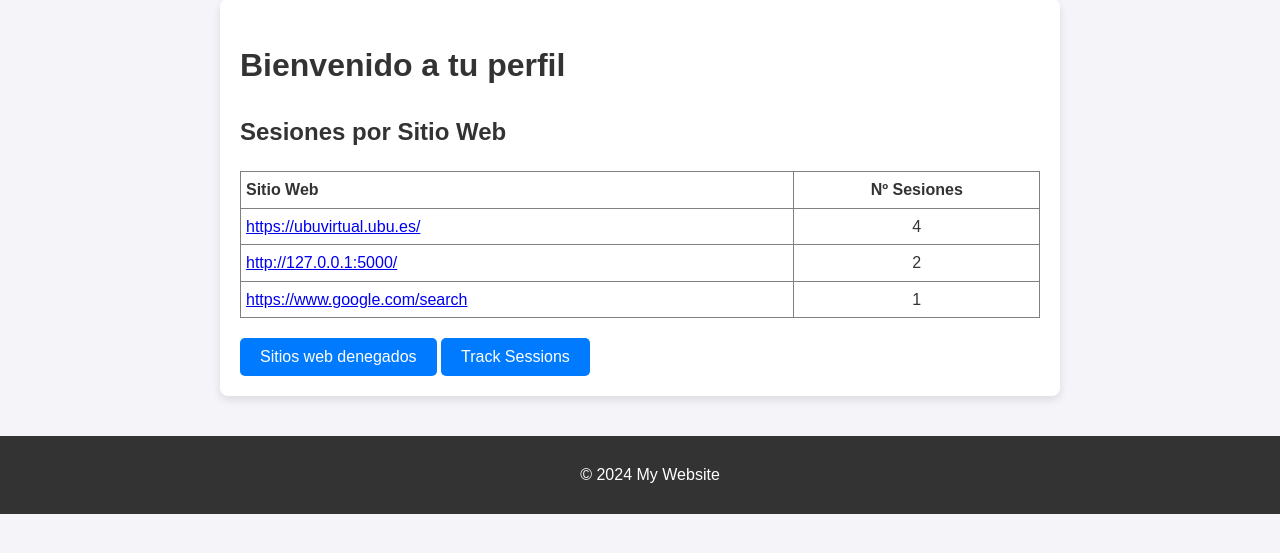
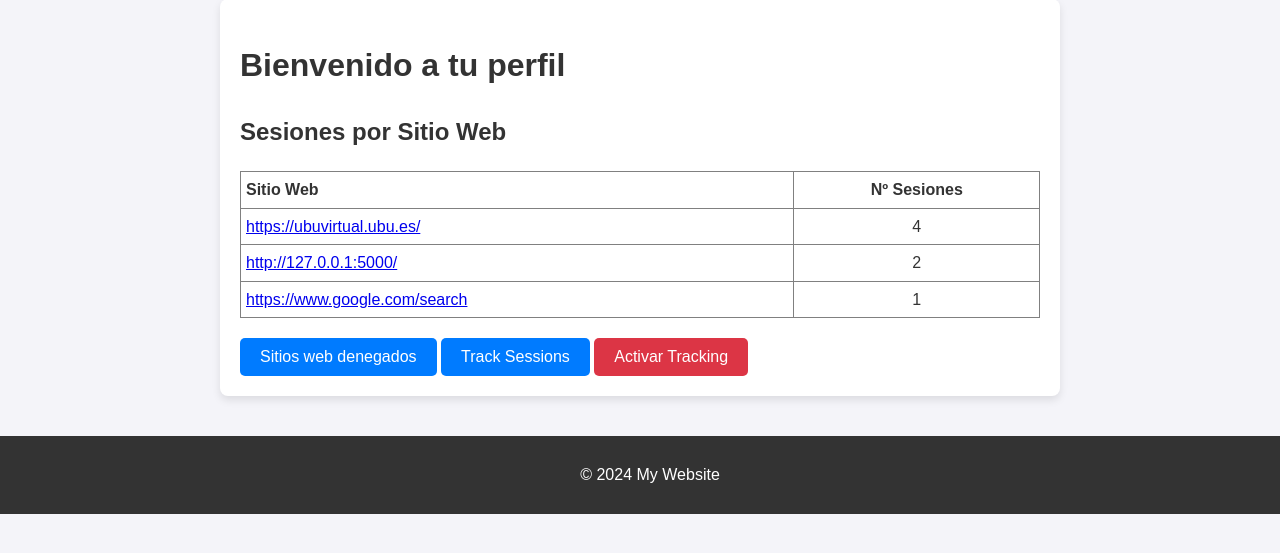
Before and after one commit to JesusGar13/ubu-replay, a Flask app: page /user_main in a window 1280 px wide. Shown: the part 83-636 px from the top of the page. Run offline with Flask 3, Linux system fonts and the light colour scheme; a user stored in the database is signed in; data comes from the database, SQL or seed files in the repository.

Commit message:
Boton activar/desactivar traking

```diff
--- a/app/__init__.py
+++ b/app/__init__.py
@@ -74,6 +74,9 @@ def create_app():
             counts.append(count)
         webs_counts = zip(webs, counts)
 
+        # Obtener el estado del tracking
+        tracking_enabled = session.get('tracking_enabled', True)
+
         return render_template('user_main.html', webs_counts=webs_counts, user_id=user_id)
 
     @app.route('/tracking')
@@ -141,6 +144,8 @@ def create_app():
     def track_interactions():
         data = request.json
         db = SingleConexionBD()
+        if not session.get('tracking_enabled', True):
+            return jsonify({'message': 'Tracking está desactivado. No se registrarán interacciones.'}), 200
 
 
         # Aquí debes procesar y guardar las interacciones en la base de datos
--- a/app/static/base.css
+++ b/app/static/base.css
@@ -99,3 +99,45 @@ button.tracking-inactive:hover {
     text-align: center;
     margin: 20px 0;
 }
+
+/* Botón para Activar/Desactivar Tracking */
+#toggleTrackingButton {
+    padding: 10px 20px;
+    font-size: 16px;
+    border: none;
+    border-radius: 5px;
+    cursor: pointer;
+    color: white;
+    transition: background-color 0.3s ease;
+}
+
+/* Estilo para el botón cuando el tracking está activado */
+.tracking-active {
+    background-color: #28a745; /* Verde */
+}
+
+/* Estilo para el botón cuando el tracking está desactivado */
+.tracking-inactive {
+    background-color: #dc3545; /* Rojo */
+}
+
+/* Botón de Desactivar Tracking */
+#disableTrackingButton {
+    padding: 10px 20px;
+    font-size: 16px;
+    border: none;
+    border-radius: 5px;
+    cursor: pointer;
+    color: white;
+    transition: background-color 0.3s ease;
+}
+
+/* Estilo del botón cuando el tracking está activo */
+#disableTrackingButton.tracking-active {
+    background-color: #28a745; /* Verde */
+}
+
+/* Estilo del botón cuando el tracking está desactivado */
+#disableTrackingButton.tracking-inactive {
+    background-color: #dc3545; /* Rojo */
+}
--- a/app/templates/user_main.html
+++ b/app/templates/user_main.html
@@ -32,6 +32,39 @@
 <div style="margin-top: 20px;">
     <button onclick="location.href='/denied_web'" style="padding: 10px 20px; font-size: 16px;">Sitios web denegados</button>
     <button onclick="location.href='/track_session'" style="padding: 10px 20px; font-size: 16px;">Track Sessions</button>
+    <button id="toggleTrackingButton" data-tracking="{{ 'true' if tracking_enabled else 'false' }}"
+            class="{{ 'tracking-active' if tracking_enabled else 'tracking-inactive' }}">
+        {{ 'Desactivar Tracking' if tracking_enabled else 'Activar Tracking' }}
+    </button>
 </div>
 
+<script>
+    const toggleTrackingButton = document.getElementById('toggleTrackingButton');
+
+    toggleTrackingButton.addEventListener('click', () => {
+        const isTrackingEnabled = toggleTrackingButton.dataset.tracking === 'true';
+
+        fetch('/toggle_tracking', {
+            method: 'POST',
+            headers: {
+                'Content-Type': 'application/json',
+            },
+            body: JSON.stringify({ enable: !isTrackingEnabled }),
+        })
+        .then(response => response.json())
+        .then(data => {
+            if (data.message) {
+                // Cambiar el estado y texto del botón
+                toggleTrackingButton.dataset.tracking = (!isTrackingEnabled).toString();
+                toggleTrackingButton.textContent = isTrackingEnabled ? 'Activar Tracking' : 'Desactivar Tracking';
+                toggleTrackingButton.classList.toggle('tracking-active', !isTrackingEnabled);
+                toggleTrackingButton.classList.toggle('tracking-inactive', isTrackingEnabled);
+            } else {
+                alert(data.error || 'Error al cambiar el estado del tracking.');
+            }
+        })
+        .catch(error => console.error('Error:', error));
+    });
+</script>
+
 {% endblock %}
```
